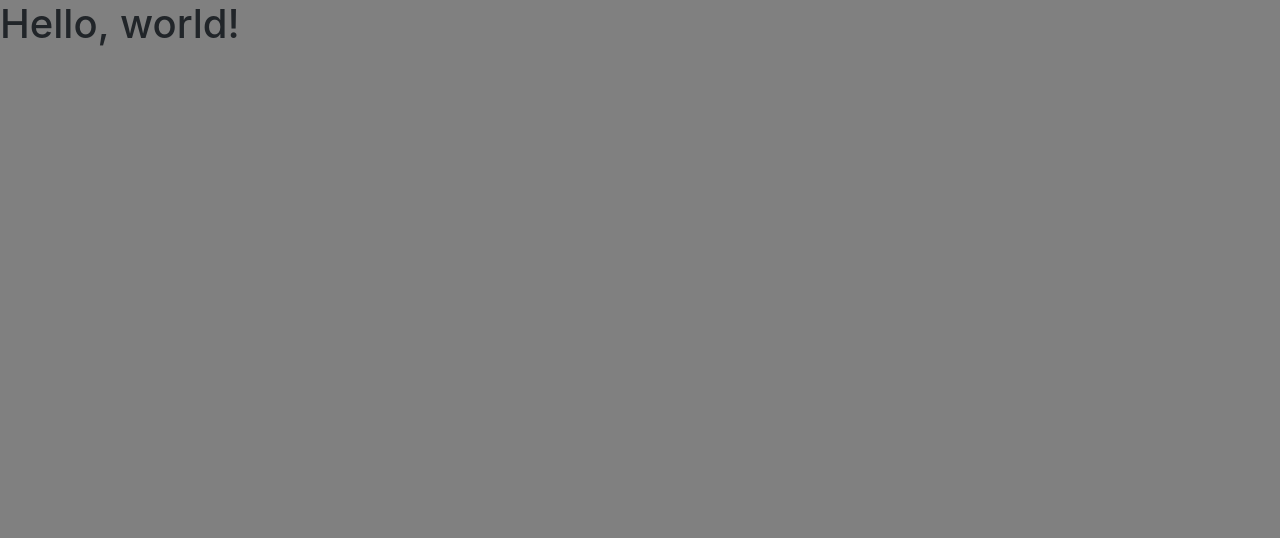
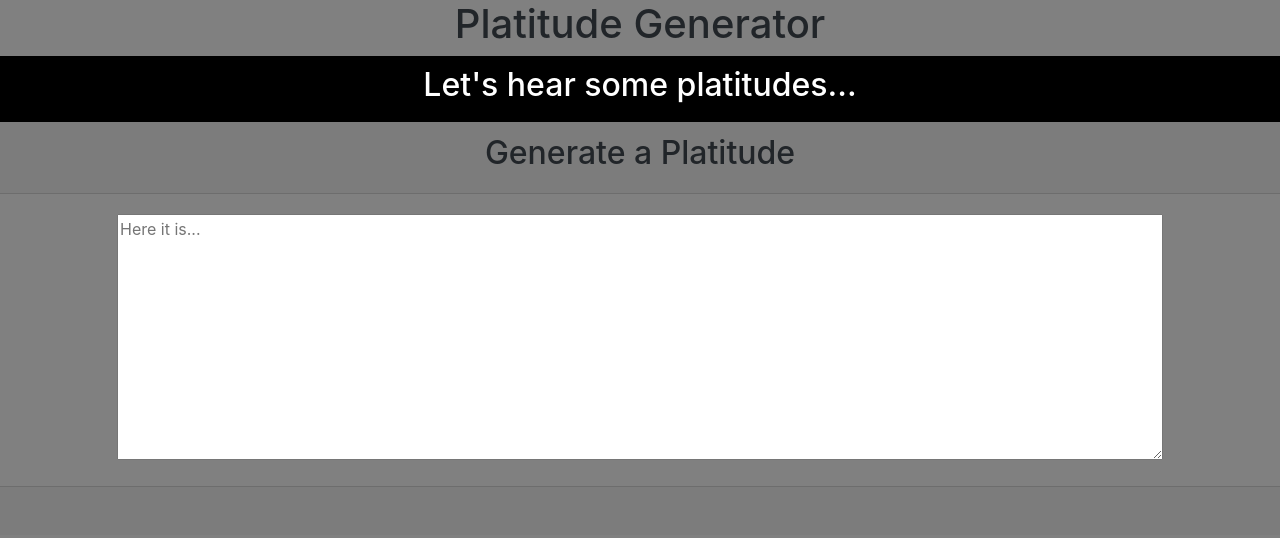
Before and after one commit to nickrayj45/Platitude_Generator, a plain HTML site: page index.html in a window 1280 px wide. Drawn offline with nearby package versions, Linux system fonts and the light colour scheme.

Commit message:
html setup

```diff
--- a/index.html
+++ b/index.html
@@ -12,7 +12,21 @@
     <title>Hello, world!</title>
   </head>
   <body>
-    <h1>Hello, world!</h1>
+    <h1>Platitude Generator</h1>
+    <header>
+        <h2>Let's hear some platitudes...</h2>
+    </header>
+    <div class="card-header">
+        <h2>Generate a Platitude</h2>
+    </div>
+    <div class="card-body">
+        <textarea name="Platitude" id="" cols="100" rows="10" placeholder="Here it is..."></textarea>
+    </div>
+    <div class="card-footer">
+        <button id="generate" class="btn"></button>
+    </div>
+
+
 
     <!-- Optional JavaScript; choose one of the two! -->
 
--- a/style.css
+++ b/style.css
@@ -1,3 +1,24 @@
 body {
     background: gray;
 }
+
+h1 {
+    text-align: center;
+}
+
+header {
+    background-color: black;
+    text-align: center;
+    padding: 10px;
+    color: #fff;
+}
+
+
+
+.card-header {
+    text-align: center;
+}
+
+.card-body {
+    text-align: center;
+}
```
